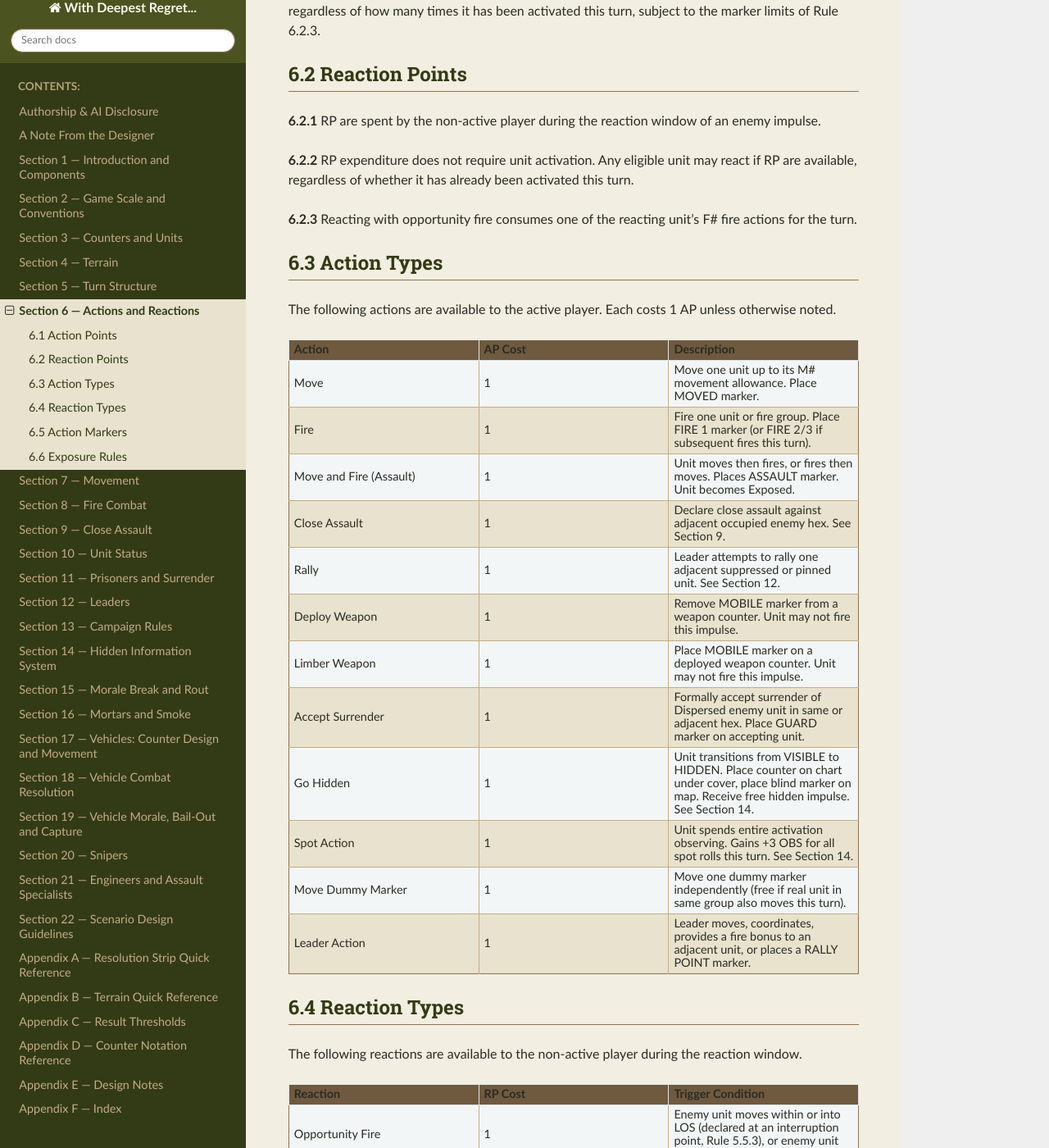
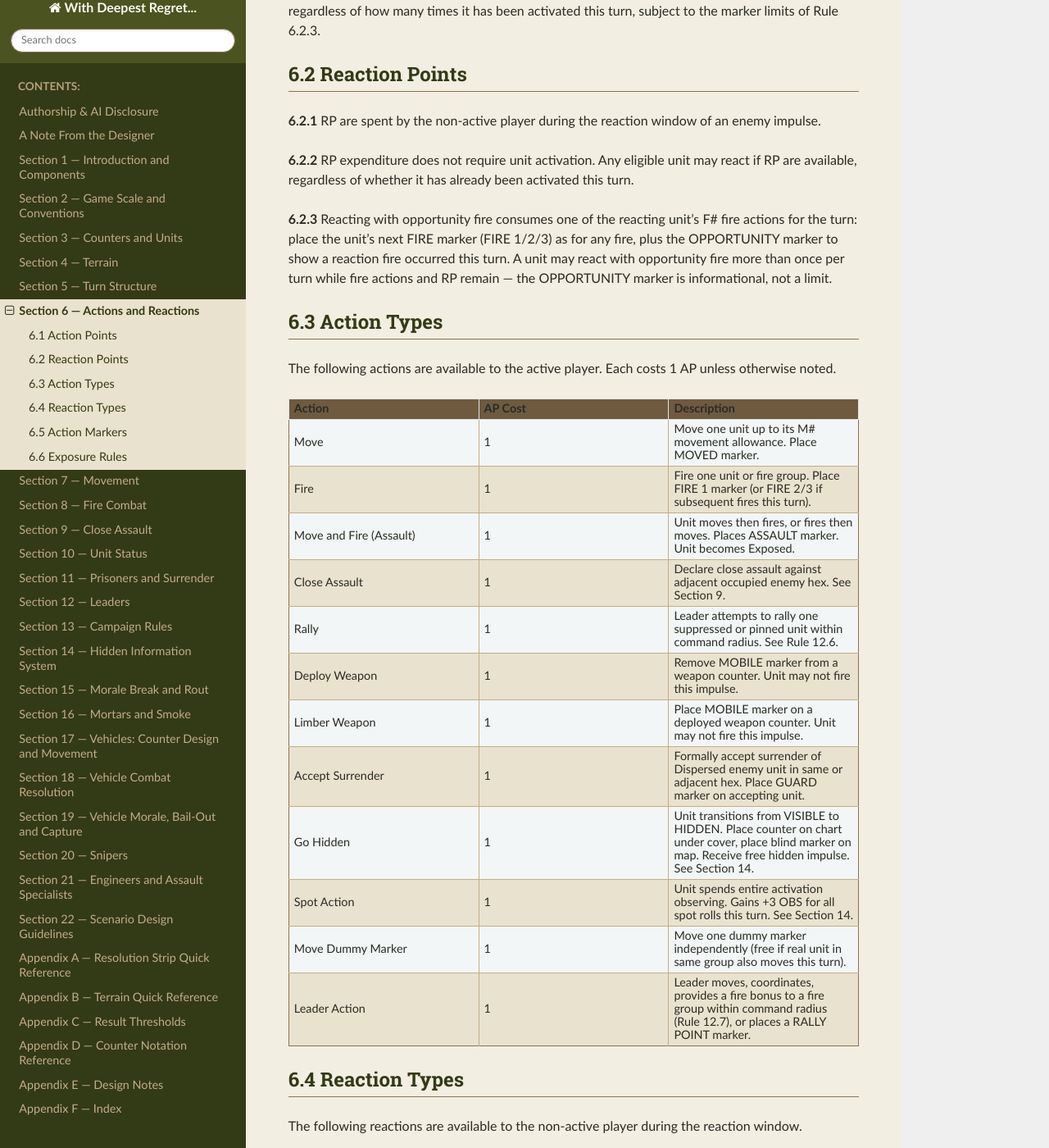
Before and after one commit to spugnoid/wdr-wargame, a Sphinx documentation site: the page built from docs/source/section_6__actions_and_reactions.rst, in a window 1280 px wide and 1400 px high, scrolled down 490 px. Shown: the whole window at 82% size. Built offline with Sphinx 7.4.7 and the Read the Docs theme 3.1.0, drawn with Linux system fonts in a browser that asks for light colours; some of the changed text lies outside the part shown.

Commit message:
rules: core cleanup - glossary, parent squads, opportunity-fire markers, Firing Exposed trigger
3.4.4's 'Section TBD' points at Section 16; 3.5.3 defines parent
squad (current stacking, owner designates, transfers by stacking);
the 1.3 Exposure entry now matches 6.6's two distinct conditions;
6.2.3 states the marker bookkeeping for opportunity fire (next FIRE
marker + informational OPPORTUNITY, multiple reactions legal while
fires remain); 6.6.2 drops the untrackable same-position clause
(FIRE markers already count fires; movers are Exposed via ASSAULT);
6.6.4's 'any point' anchored to the 5.5 windows; 6.3's Rally and
Leader Action rows use command radius per 12.6/12.7.

Co-Authored-By: Claude Fable 5 <noreply@anthropic.com>
Claude-Session: https://claude.ai/code/session_01MRhnethYPpBAmEh6wa83hu

```diff
--- a/docs/source/section_1__introduction_and_components.rst
+++ b/docs/source/section_1__introduction_and_components.rst
@@ -139,7 +139,7 @@ The following terms are used throughout this document. Each term is defined here
 
 **Pinned —**  A status condition preventing movement and severely degrading fire effectiveness.
 
-**Exposure —**  The condition of a unit that has moved and fired in the same impulse, or fired from open ground a second time. Exposed units may be targeted by opportunity fire.
+**Exposure —**  Two distinct conditions (Rule 6.6): **Exposed** — took a Move and Fire (Assault) action this turn; opportunity fire against it takes no penalty. **Firing Exposed** — fired a second or later time this turn while in open ground; opportunity fire against it takes -1 rFP. Both invite opportunity fire (1 RP).
 
 **AP —**  Action Points. The resource controlling how many units the active player may activate per turn.
 
--- a/docs/source/section_3__counters_and_units.rst
+++ b/docs/source/section_3__counters_and_units.rst
@@ -138,7 +138,7 @@ The upper right corner of each counter shows three action values:
      - ⬡4 to ⬡6
    * - ▲  (triangle)
      - Mortar
-     - Special — see Section TBD
+     - Special — see Section 16 (Mortars and Smoke)
 
 
 3.5  Stacking Limits
@@ -149,7 +149,7 @@ The upper right corner of each counter shows three action values:
 
 **3.5.2**  Leaders do not count toward the stacking limit.
 
-**3.5.3**  Independently crewed weapon counters (HMG teams, mortar teams, AT gun teams) do not count toward the stacking limit when stacked beneath their parent squad.
+**3.5.3**  Independently crewed weapon counters (HMG teams, mortar teams, AT gun teams) do not count toward the stacking limit when stacked beneath their parent squad. A weapon counter's **parent squad** is the friendly squad it is currently stacked with; if stacked with more than one squad, the owning player designates which is the parent. Parenthood transfers simply by stacking with a different friendly squad.
 
 **3.5.4**  Weapon counters that have separated from their parent squad count as a combat unit for stacking purposes.
 
--- a/docs/source/section_6__actions_and_reactions.rst
+++ b/docs/source/section_6__actions_and_reactions.rst
@@ -21,7 +21,7 @@ Section 6 — Actions and Reactions
 
 **6.2.2**  RP expenditure does not require unit activation. Any eligible unit may react if RP are available, regardless of whether it has already been activated this turn.
 
-**6.2.3**  Reacting with opportunity fire consumes one of the reacting unit's F# fire actions for the turn.
+**6.2.3**  Reacting with opportunity fire consumes one of the reacting unit's F# fire actions for the turn: place the unit's next FIRE marker (FIRE 1/2/3) as for any fire, plus the OPPORTUNITY marker to show a reaction fire occurred this turn. A unit may react with opportunity fire more than once per turn while fire actions and RP remain — the OPPORTUNITY marker is informational, not a limit.
 
 6.3  Action Types
 -----------------
@@ -50,7 +50,7 @@ The following actions are available to the active player. Each costs 1 AP unless
      - Declare close assault against adjacent occupied enemy hex. See Section 9.
    * - Rally
      - 1
-     - Leader attempts to rally one adjacent suppressed or pinned unit. See Section 12.
+     - Leader attempts to rally one suppressed or pinned unit within command radius. See Rule 12.6.
    * - Deploy Weapon
      - 1
      - Remove MOBILE marker from a weapon counter. Unit may not fire this impulse.
@@ -71,7 +71,7 @@ The following actions are available to the active player. Each costs 1 AP unless
      - Move one dummy marker independently (free if real unit in same group also moves this turn).
    * - Leader Action
      - 1
-     - Leader moves, coordinates, provides a fire bonus to an adjacent unit, or places a RALLY POINT marker.
+     - Leader moves, coordinates, provides a fire bonus to a fire group within command radius (Rule 12.7), or places a RALLY POINT marker.
 
 
 6.4  Reaction Types
@@ -127,11 +127,11 @@ The following reactions are available to the non-active player during the reacti
 
 **6.6.1**  A unit becomes Exposed when it takes a Move and Fire action (ASSAULT marker placed). Duration depends on where the unit ends its action: in terrain with cover modifier +2 or higher, the Exposed condition ends when the reaction window of the unit's own impulse closes (the bound into cover is briefly exposed, then covered); in lower cover, it persists until the end of the current turn. There is no mid-turn escape by moving — an ASSAULT-marked unit cannot move again (Rule 6.5.3).
 
-**6.6.2**  A unit firing from open ground (cover modifier +0) for the second time from the same position in the same turn becomes Firing Exposed after its second fire action.
+**6.6.2**  A unit firing from open ground (cover modifier +0) for the second or later time in the same turn becomes Firing Exposed after that fire action. No position tracking is required — the FIRE markers already count the unit's fires, and a unit that moved between fires carries an ASSAULT marker and is fully Exposed anyway (Rule 6.6.1).
 
 **6.6.3**  First fire from any position this turn is not Firing Exposed regardless of terrain.
 
-**6.6.4**  An Exposed unit may be targeted by opportunity fire (1 RP cost) at any point while it remains Exposed.
+**6.6.4**  An Exposed unit may be targeted by opportunity fire (1 RP cost) during any reaction window or interruption point (Rule 5.5) while it remains Exposed.
 
 **6.6.5**  Opportunity fire against an Exposed unit uses full fire resolution with no penalty to the attacker's rFP.
 
--- a/docs/source/section_8__fire_combat.rst
+++ b/docs/source/section_8__fire_combat.rst
@@ -197,6 +197,6 @@ The full procedure for any fire combat action:
 
 **8.10.1**  See Section 6.6 for the full Firing Exposed rules and trigger conditions.
 
-**8.10.2**  Summary: Move and fire (ASSAULT) = Exposed. Second fire from open ground same position = Firing Exposed. First fire from any position = not Exposed.
+**8.10.2**  Summary: Move and fire (ASSAULT) = Exposed. Second or later fire this turn while in open ground = Firing Exposed. First fire from any position = not Exposed.
 
 **8.10.3**  Exposed units may be targeted by opportunity fire at 1 RP cost. Firing Exposed units impose -1 rFP on the attacker. Moving units impose -2 rFP on the attacker.
```
